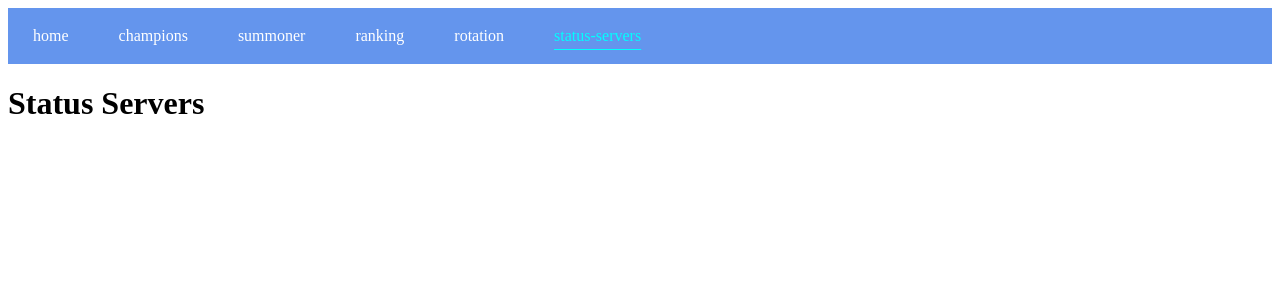
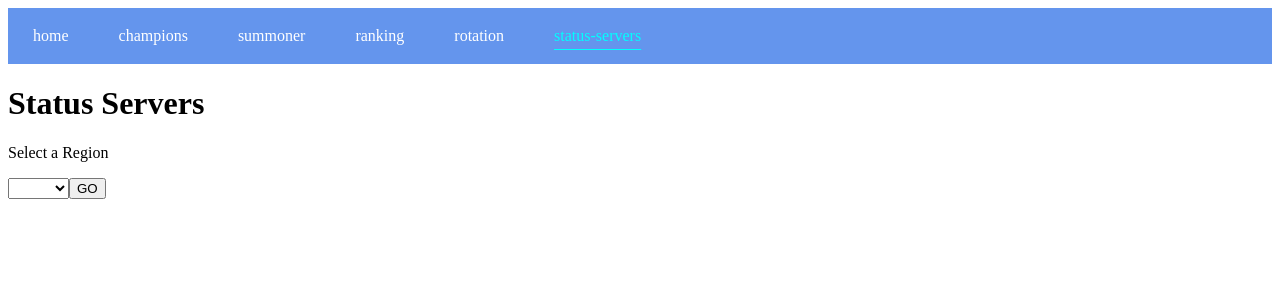
Before and after one commit to wooit/FetchingDataFromLeague, a Vue app: page /status-servers in a window 1280 px wide. Shown: the top 300 px of the page. Built offline with nearby package versions, Linux system fonts and the light colour scheme.

Commit message:
feature: all data regarding status servers have been fetches and displayed (not properly) feature: update store where I added regions

```diff
--- a/src/store/index.js
+++ b/src/store/index.js
@@ -1,12 +1,20 @@
 import {createStore} from "vuex";
 import championsModule from "@/store/modules/champions";
+import serverStatusModule from "@/store/modules/serversStatus";
+
 const store = createStore({
     modules: {
-        champions: championsModule
+        champions: championsModule,
+        serverStatus: serverStatusModule
     },
     state(){
         return {
-
+            apiKey: process.env.VUE_APP_API_LEAGUE_OF_LEGENDS_KEY
+        }
+    },
+    getters: {
+        getApiKey(state){
+            return state.apiKey
         }
     }
 })
--- /dev/null
+++ b/src/store/modules/serversStatus/getters.js
@@ -0,0 +1,5 @@
+export default {
+    getAllRegions(state){
+        return state.regions
+    }
+}
--- /dev/null
+++ b/src/store/modules/serversStatus/index.js
@@ -0,0 +1,32 @@
+import mutations from "@/store/modules/serversStatus/mutations";
+import getters from "@/store/modules/serversStatus/getters";
+import actions from "@/store/modules/serversStatus/actions";
+
+export default {
+    namespaced: true,
+    state(){
+        return {
+            regions : [
+                { id: 'EUW1', name: 'Western-Europe' },
+                { id: 'BR1', name: 'Brazil' },
+                { id: 'EUN1', name: 'Northern-Europe' },
+                { id: 'JP1', name: 'Japan' },
+                { id: 'KR', name: 'Korea' },
+                { id: 'LA1', name: 'Latin-America-North' },
+                { id: 'LA2', name: 'Latin-America-South' },
+                { id: 'NA1', name: 'North-America' },
+                { id: 'OC1', name: 'Oceania' },
+                { id: 'TR1', name: 'Turkey' },
+                { id: 'RU', name: 'Russia' },
+                { id: 'PH2', name: 'Philippine' },
+                { id: 'SG2', name: 'Singapore' },
+                { id: 'TH2', name: 'Thailand' },
+                { id: 'TW2', name: 'Taiwan' },
+                { id: 'VN2', name: 'Vietnam' },
+            ]
+        }
+    },
+    mutations: mutations,
+    getters: getters,
+    actions: actions
+}
--- a/src/views/StatusServers.vue
+++ b/src/views/StatusServers.vue
@@ -1,16 +1,110 @@
 <template>
   <h1>Status Servers</h1>
+
+  <section>
+    <p>Select a Region</p>
+    <div style="display: flex">
+      <select v-model="selectedRegion"> Region ...
+        <label for="">Region...</label>
+        <option v-for="region in getListRegions" :key="region.id" :value="region.id">
+          {{ region.id }}
+        </option>
+      </select>
+      <button @click="submitRegion(selectedRegion)"> GO </button>
+    </div>
+  </section>
+
+  <section v-if="showStatusServerInformation">
+    <h1>{{ selectedRegion }} : {{ name }}</h1>
+
+    <div>
+      <h1>Incidents</h1>
+      <div v-for="incident in incidents" :key="incident.id" style="background-color: gray">
+        <p>{{ incident.title.content }}</p>
+        <p>id : {{ incident.id }}</p>
+        <p>created : {{ incident.createdAt }}</p>
+        <p>severity : {{ incident.severity }}</p>
+        <p>maintenanceStatus : {{ incident.maintenanceStatus }}</p>
+        <p>platforms : {{ incident.platforms }}</p>
+        <p>update : {{ incident.update }}</p>
+        <p>updateMessage : {{ incident.updateMessage }}</p>
+      </div>
+
+    </div>
+
+    <div>
+      <div>
+        <h1>Maintenances</h1>
+        <p v-if="maintenances">There is no maintenance in progress in this region.</p>
+        <p v-else> {{ maintenances }}</p>
+      </div>
+    </div>
+  </section>
+
 </template>
 
 <script>
-// data here : https://developer.riotgames.com/apis#lol-status-v4
-
+// incident_severity	string	(Legal values: info, warning, critical)
+//maintenance_status	string	(Legal values: scheduled, in_progress, complete)
+// platforms	List[string]	(Legal values: windows, macos, android, ios, ps4, xbone, switch)
+import axios from "axios";
 export default {
   data(){
     return {
+      selectedRegion: '',
+      showStatusServerInformation: false,
+      maintenances: [],
+      incidents: [],
+      name: '',
+    }
+  },
+  methods: {
+    fetchStatusServerForSelectedRegion(){
+      axios.get('https://'+this.selectedRegion+'.api.riotgames.com/lol/status/v4/platform-data?api_key='+this.apiKey).then(response => {
+        console.log(response.data)
+        this.showStatusServerInformation = true
 
+        const test = response.data.incidents
+        test.forEach(incident => {
+          this.incidents.push(
+              {
+                id: incident.id,
+                createdAt:  new Date(incident.created_at),
+                severity: incident.incident_severity,
+                maintenanceStatus: incident.maintenance_status,
+                platforms: incident.platforms,
+                title: incident.titles.find(item => item.locale === 'en_US'),
+                update: incident.updated_at,
+                updateMessage: incident.updates
+              }
+          )
+        })
+       console.log(this.incidents)
+
+        this.maintenances = response.data.maintenances
+        console.log(this.maintenances)
+        this.name = response.data.name
+      }).catch(error =>{
+        console.log(error)
+      })
+
+    },
+    submitRegion(region){
+      console.log(region)
+      console.log(this.selectedRegion)
+      this.maintenances = []
+      this.incidents = []
+      this.fetchStatusServerForSelectedRegion()
     }
-  }
+  },
+  computed: {
+    getListRegions(){
+      return this.$store.getters['serverStatus/getAllRegions']
+    },
+    apiKey(){
+      return this.$store.getters['getApiKey']
+    }
+  },
 }
 </script>
 
```
Also changed, not shown: src/store/modules/serversStatus/actions.js (added), src/store/modules/serversStatus/mutations.js (added).
